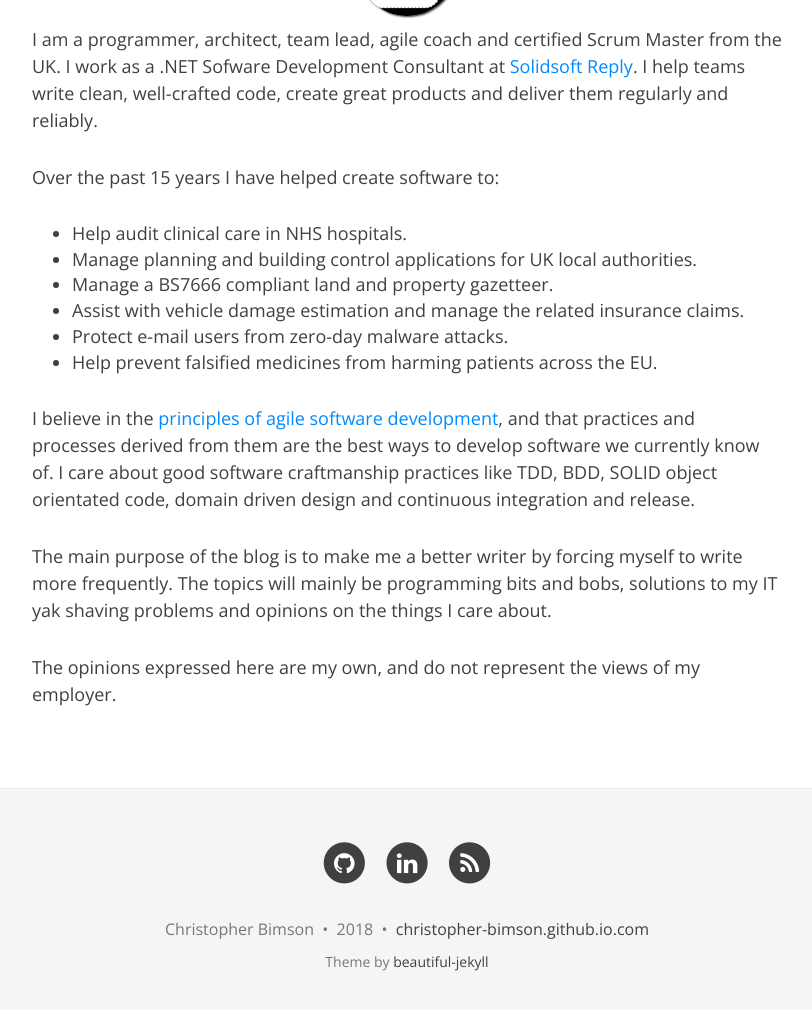
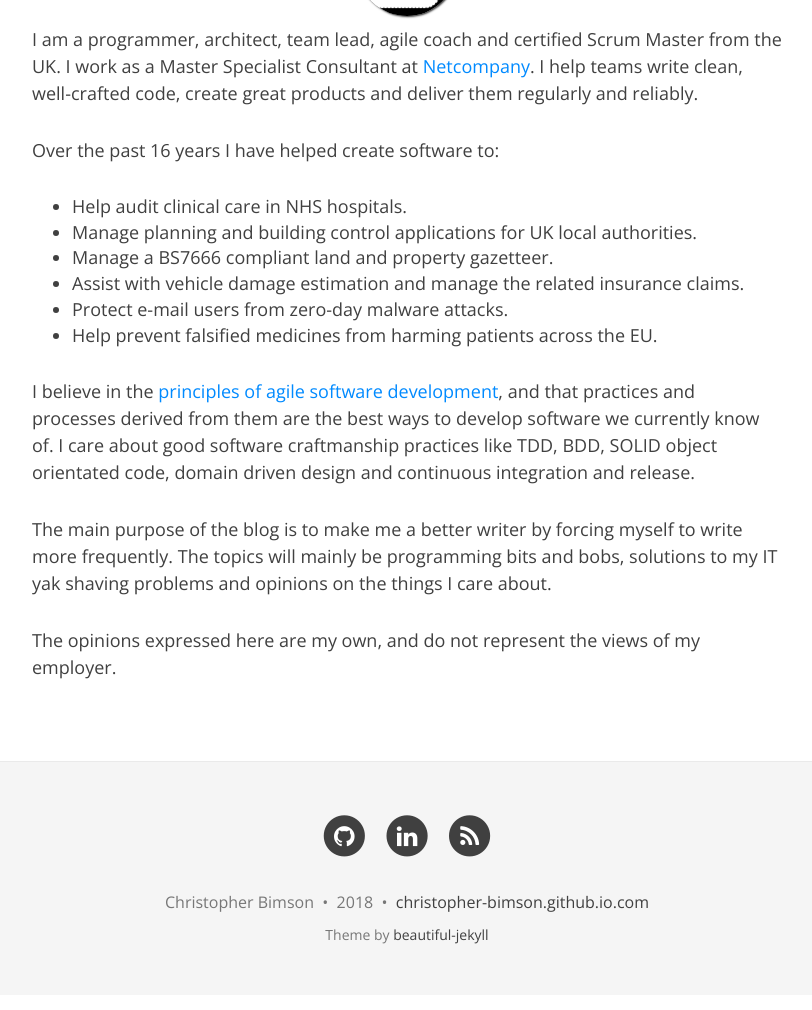
Before and after one commit to christopher-bimson/christopher-bimson.github.io, a Jekyll site: the page built from about.md, in a window 1280 px wide and 1126 px high, cut to the strip 104-1114 px from the top of the window. Shown: the whole strip, without its empty margins (233-1045 px from the left). Built offline with Jekyll 4.4.1, drawn with Linux system fonts in a browser that asks for light colours; nearby versions of some CDN libraries.

Commit message:
Bring about.md up to date.

```diff
--- a/about.md
+++ b/about.md
@@ -3,9 +3,9 @@ layout: page
 title: About
 ---
 
-I am a programmer, architect, team lead, agile coach and certified Scrum Master from the UK. I work as a .NET Sofware Development Consultant at [Solidsoft Reply](http://www.reply.com/solidsoft-reply/en/). I help teams write clean, well-crafted code, create great products and deliver them regularly and reliably.
+I am a programmer, architect, team lead, agile coach and certified Scrum Master from the UK. I work as a Master Specialist Consultant at [Netcompany](https://www.netcompany.com/en-GB). I help teams write clean, well-crafted code, create great products and deliver them regularly and reliably.
 
-Over the past 15 years I have helped create software to:
+Over the past 16 years I have helped create software to:
 
 *  Help audit clinical care in NHS hospitals.
 *  Manage planning and building control applications for UK local authorities.
```
